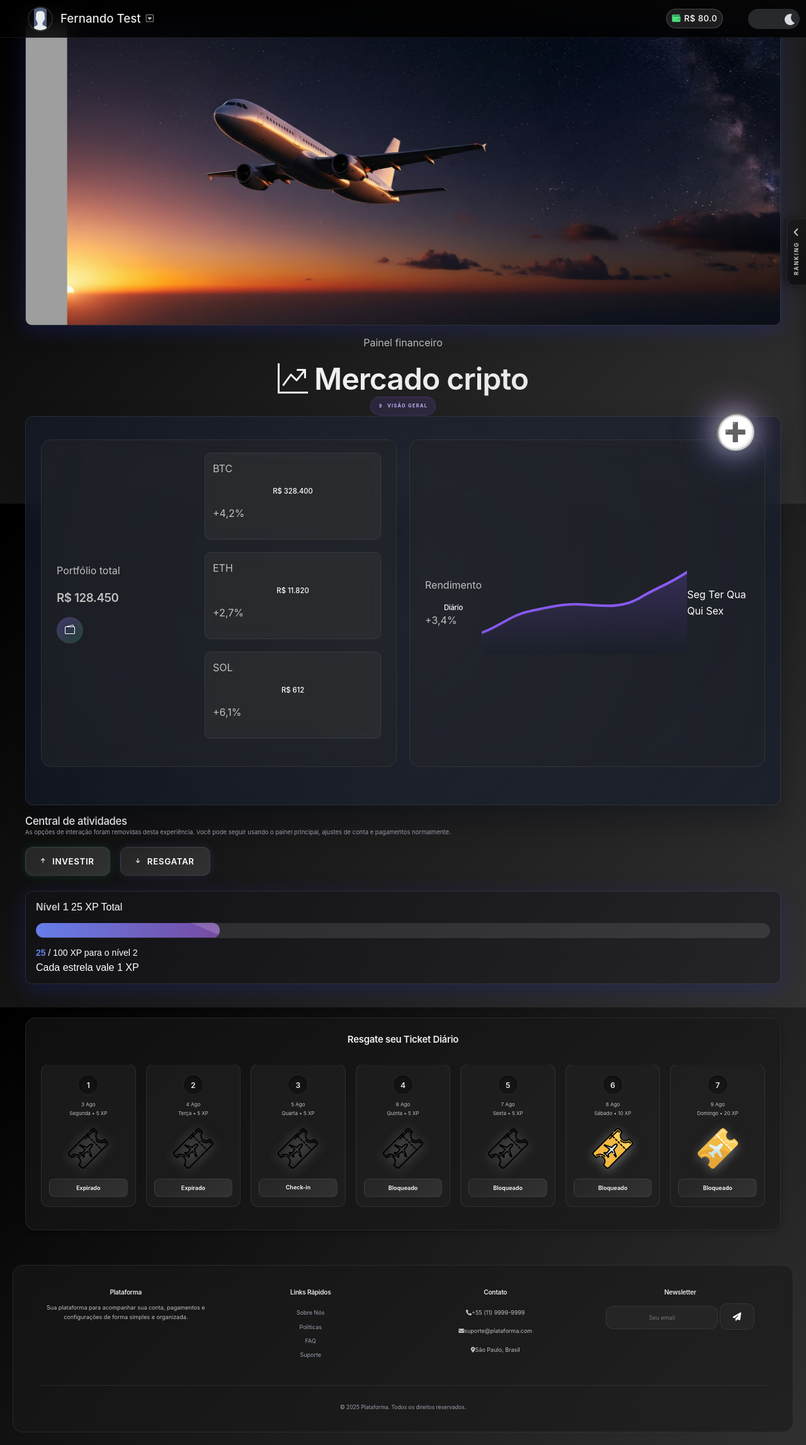
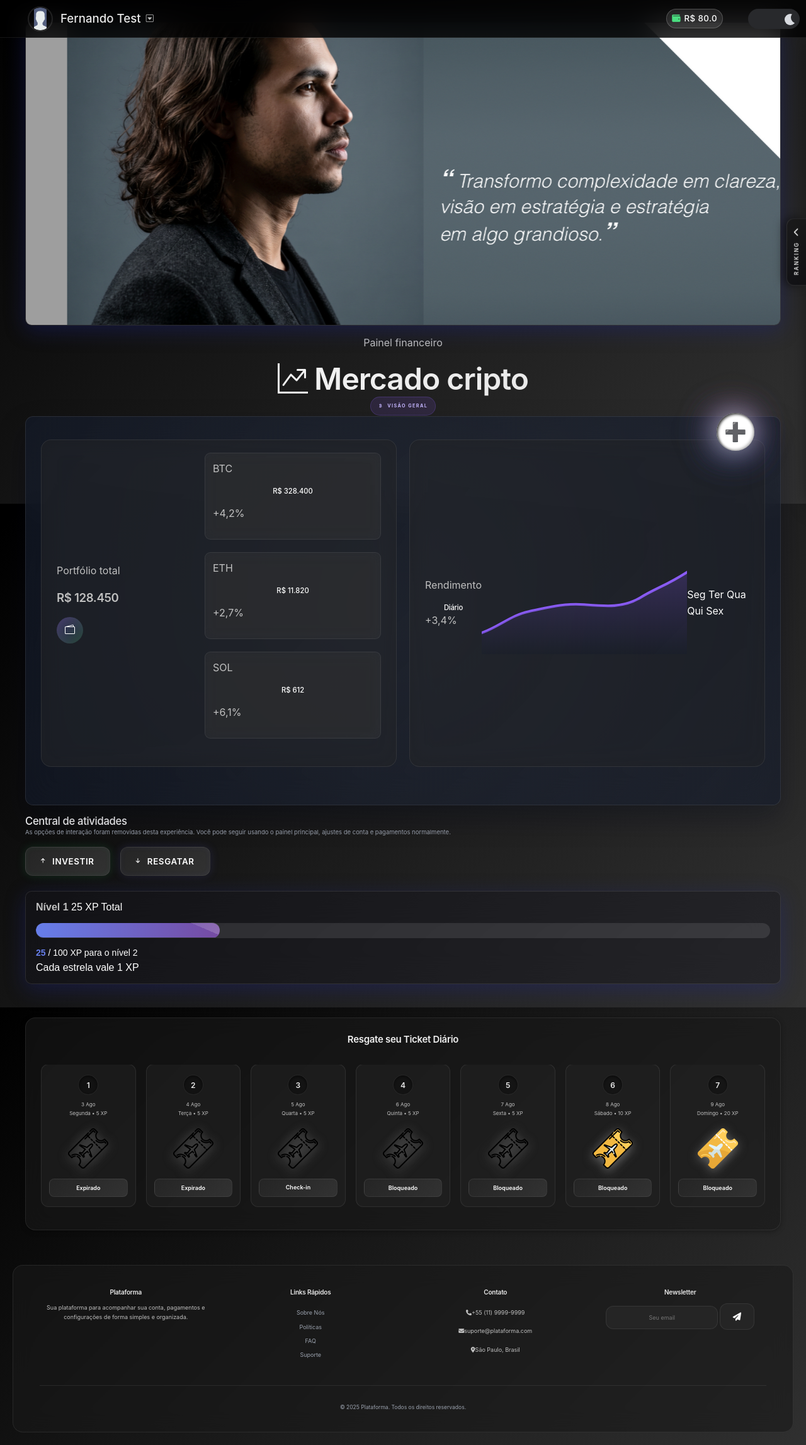
Before and after one commit to Playershelby/SystemInvest, a Flask app: page /user/dashboard in a window 1280 px wide. Shown: the whole page at 63% size. Run offline with Flask 3, Linux system fonts and the light colour scheme; a user stored in the database is signed in; grey boxes are pictures that could not be loaded.

Commit message:
update banner

```diff
--- a/views/templates/user_dashboard.html
+++ b/views/templates/user_dashboard.html
@@ -97,7 +97,7 @@
     <div class="liquid-glass BanneerAnuncio mt-6 mb-8" style="padding: 0;">
         <div class="bannerSlide">
             <img src="{{ url_for('static', filename='img/banner_aviao.png') }}" alt="banner-ads" class="w-full h-full object-cover">
-            <img src="{{ url_for('static', filename='img/banner_aviao2.jpg') }}" alt="banner-ads" class="w-full h-full object-cover">
+            <img src="{{ url_for('static', filename='img/FF_frase de efeito.jpg') }}" alt="banner-ads" class="w-full h-full object-cover">
             <img src="{{ url_for('static', filename='img/banner.png') }}" alt="banner-ads" class="w-full h-full object-cover">
         </div>
     </div>
```
Also changed, not shown: views/static/img/FF_frase de efeito.jpg (added), views/static/img/banner_aviao2.jpg (deleted).
